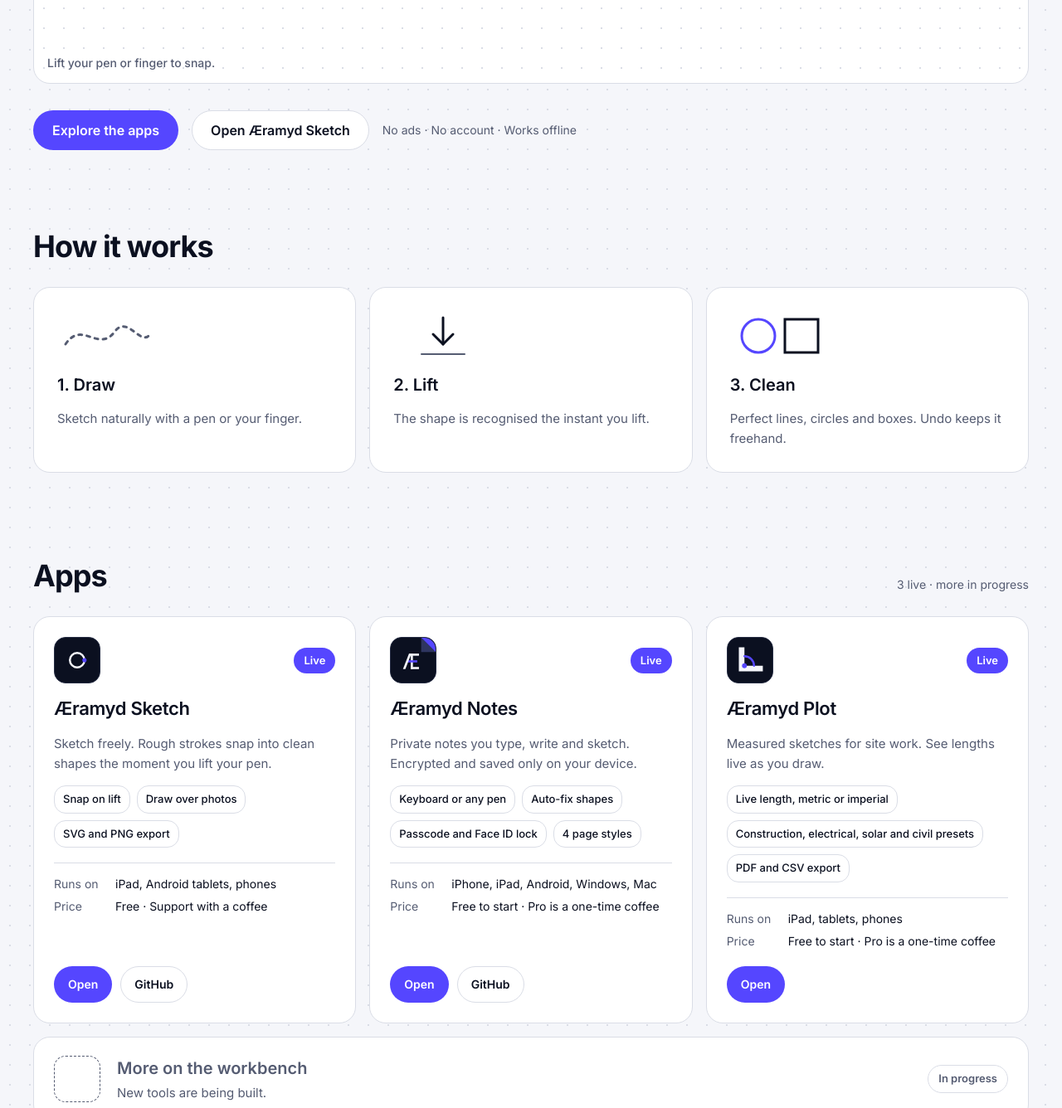
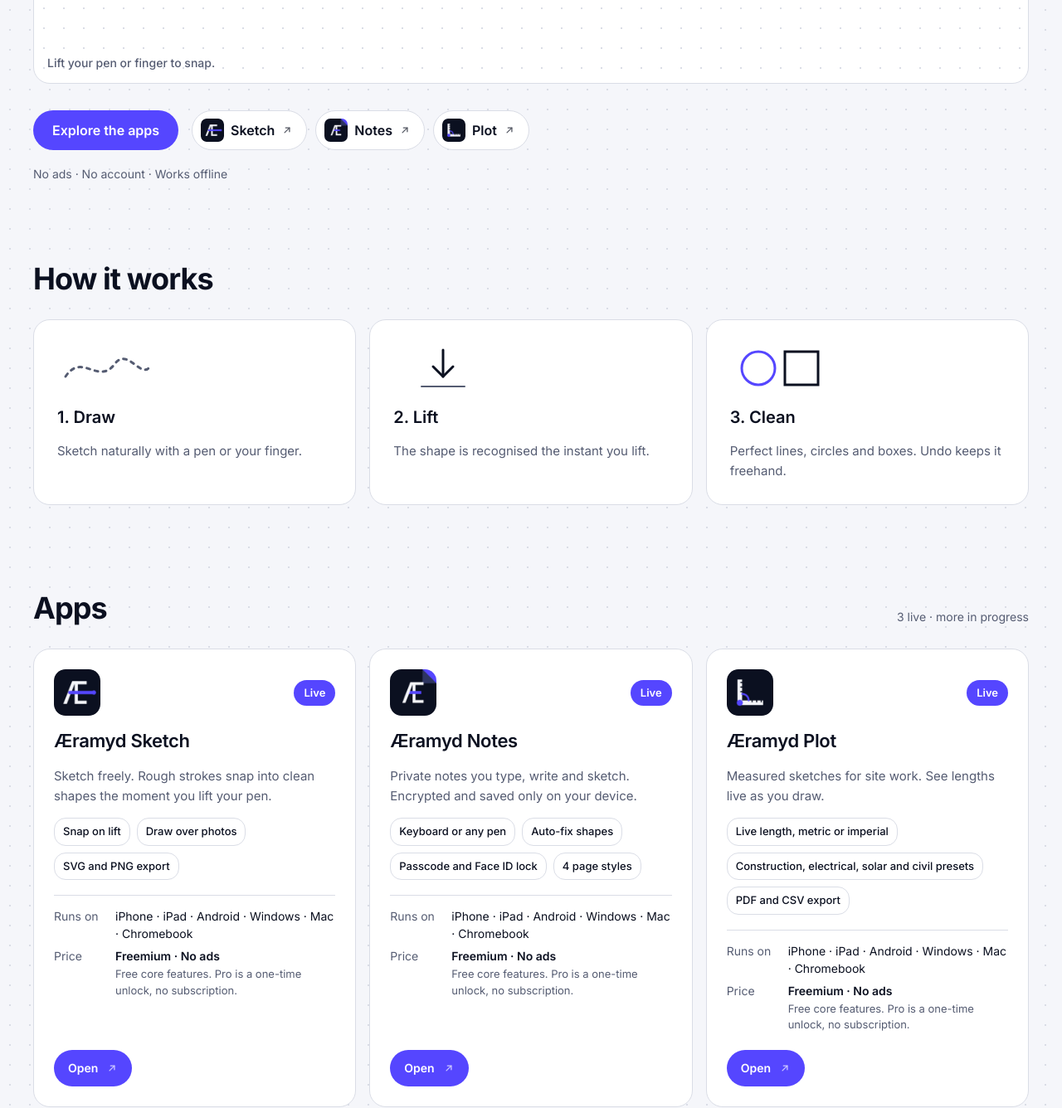
Before and after one commit to aeramyd/aeramyd-site, a plain HTML site: page index.html in a window 1280 px wide. Shown: the part 720-2056 px from the top of the page at 83% size. Drawn offline with Linux system fonts and the light colour scheme.

Commit message:
Add files via upload

```diff
--- a/index.html
+++ b/index.html
@@ -122,6 +122,25 @@
   .row-links a.sub{color:var(--muted)}
   .muted-title{color:var(--muted)}
 
+  .quick{display:flex;flex-wrap:wrap;gap:10px}
+  .qbtn{padding:0 16px 0 10px;gap:8px}
+  .qbtn img{border-radius:7px}
+  .ext{opacity:.7;flex:none}
+  .sr{position:absolute;width:1px;height:1px;overflow:hidden;clip:rect(0 0 0 0);white-space:nowrap}
+  .hero .note{margin-top:-14px}
+  .app-img{width:56px;height:56px;border-radius:14px;display:block}
+  .meta dd strong{display:block;font-weight:600}
+  .meta .fine{display:block;color:var(--muted);font-size:13px;line-height:1.5;margin-top:2px}
+  .coffee{position:relative;isolation:isolate;width:44px;height:44px;border-radius:22px;background:var(--iris);color:#fff;display:inline-flex;align-items:center;justify-content:center;flex:none}
+  .coffee::before,.coffee::after{content:"";position:absolute;inset:0;border-radius:50%;background:var(--iris);z-index:-1;animation:pulse 2.6s ease-out infinite}
+  .coffee::after{animation-delay:1.3s}
+  .coffee:hover{background:#4436F0}
+  nav.main a.coffee,nav.main a.coffee:hover{color:#fff;padding:0}
+  .plat span{white-space:nowrap}
+  .navtools{display:flex;align-items:center;gap:10px}
+  @keyframes pulse{0%{transform:scale(1);opacity:.45}100%{transform:scale(1.9);opacity:0}}
+  @media (max-width:600px){.quick{width:100%}.qbtn{flex:1 1 0;min-width:0;justify-content:center;padding:0 12px 0 8px;gap:6px;font-size:15px}.qbtn .ext{display:none}.hero .note{margin-top:-8px}}
+
   .apps{display:grid;grid-template-columns:repeat(auto-fit,minmax(min(100%,300px),1fr));gap:16px}
   .app{background:var(--card);border:1px solid var(--line);border-radius:var(--radius);padding:24px;display:flex;flex-direction:column;gap:14px;transition:border-color .2s ease,transform .2s ease}
   .app:hover{border-color:var(--iris);transform:translateY(-2px)}
@@ -191,6 +210,9 @@
       <a href="#apps">Apps</a>
       <a href="#about">About</a>
       <a href="#contact">Contact</a>
+      <a class="coffee" href="https://paypal.me/aeramyd" target="_blank" rel="noopener" aria-label="Buy Æramyd a coffee, any amount (opens in a new tab)" title="Buy me a coffee">
+        <svg viewBox="0 0 24 24" width="20" height="20" fill="none" stroke="currentColor" stroke-width="1.9" stroke-linecap="round" stroke-linejoin="round" aria-hidden="true"><path d="M4 9h12v5a5 5 0 0 1-5 5H9a5 5 0 0 1-5-5V9z"/><path d="M16 10h1.5a2.5 2.5 0 0 1 0 5H16"/><path d="M8 3.5c0 1 1 1.2 1 2.2M12 3.5c0 1 1 1.2 1 2.2"/></svg>
+      </a>
       <button type="button" class="btn btn-ghost theme-btn" id="theme-btn" aria-label="Switch theme">
         <svg class="ico-sun" viewBox="0 0 24 24" width="20" height="20" fill="none" stroke="currentColor" stroke-width="1.8" stroke-linecap="round" aria-hidden="true"><circle cx="12" cy="12" r="4"/><path d="M12 2v2M12 20v2M4.9 4.9l1.4 1.4M17.7 17.7l1.4 1.4M2 12h2M20 12h2M4.9 19.1l1.4-1.4M17.7 6.3l1.4-1.4"/></svg>
         <svg class="ico-moon" viewBox="0 0 24 24" width="20" height="20" fill="none" stroke="currentColor" stroke-width="1.8" stroke-linecap="round" stroke-linejoin="round" aria-hidden="true"><path d="M20 14.5A8 8 0 1 1 9.5 4a6.5 6.5 0 0 0 10.5 10.5z"/></svg>
@@ -215,9 +237,13 @@
 
     <div class="cta">
       <a class="btn btn-primary" href="#apps">Explore the apps</a>
-      <a class="btn btn-ghost" href="https://aeramyd-sketch.pages.dev">Open Æramyd Sketch</a>
-      <span class="note">No ads · No account · Works offline</span>
+      <div class="quick" aria-label="Open an app">
+        <a class="btn btn-ghost qbtn" href="https://aeramyd-sketch.pages.dev" target="_blank" rel="noopener"><img src="/apps/sketch.png" width="28" height="28" alt="">Sketch<svg class="ext" viewBox="0 0 24 24" width="14" height="14" fill="none" stroke="currentColor" stroke-width="2.2" stroke-linecap="round" stroke-linejoin="round" aria-hidden="true"><path d="M7 17L17 7"/><path d="M9 7h8v8"/></svg><span class="sr">(opens in a new tab)</span></a>
+        <a class="btn btn-ghost qbtn" href="https://aeramyd-notes.pages.dev" target="_blank" rel="noopener"><img src="/apps/notes.png" width="28" height="28" alt="">Notes<svg class="ext" viewBox="0 0 24 24" width="14" height="14" fill="none" stroke="currentColor" stroke-width="2.2" stroke-linecap="round" stroke-linejoin="round" aria-hidden="true"><path d="M7 17L17 7"/><path d="M9 7h8v8"/></svg><span class="sr">(opens in a new tab)</span></a>
+        <a class="btn btn-ghost qbtn" href="https://aeramyd-plot.pages.dev" target="_blank" rel="noopener"><img src="/apps/plot.png" width="28" height="28" alt="">Plot<svg class="ext" viewBox="0 0 24 24" width="14" height="14" fill="none" stroke="currentColor" stroke-width="2.2" stroke-linecap="round" stroke-linejoin="round" aria-hidden="true"><path d="M7 17L17 7"/><path d="M9 7h8v8"/></svg><span class="sr">(opens in a new tab)</span></a>
+      </div>
     </div>
+    <p class="note">No ads · No account · Works offline</p>
   </section>
 
   <section aria-labelledby="how-title" class="reveal">
@@ -247,7 +273,7 @@
 
       <article class="app">
         <div class="app-top">
-          <div class="app-icon" aria-hidden="true"><svg viewBox="0 0 40 40" width="32" height="32"><circle cx="20" cy="20" r="11" fill="none" stroke="#F5F6FA" stroke-width="3"/><circle cx="31" cy="20" r="3.2" fill="#5546FF"/></svg></div>
+          <img class="app-img" src="/apps/sketch.png" width="56" height="56" alt="Æramyd Sketch icon">
           <span class="pill pill-live">Live</span>
         </div>
         <h3>Æramyd Sketch</h3>
@@ -256,18 +282,17 @@
           <li>Snap on lift</li><li>Draw over photos</li><li>SVG and PNG export</li>
         </ul>
         <dl class="meta">
-          <div><dt>Runs on</dt><dd>iPad, Android tablets, phones</dd></div>
-          <div><dt>Price</dt><dd>Free · Support with a coffee</dd></div>
+          <div><dt>Runs on</dt><dd class="plat"><span>iPhone</span> · <span>iPad</span> · <span>Android</span> · <span>Windows</span> · <span>Mac</span> · <span>Chromebook</span></dd></div>
+          <div><dt>Price</dt><dd><strong>Freemium · No ads</strong><span class="fine">Free core features. Pro is a one-time unlock, no subscription.</span></dd></div>
         </dl>
         <div class="app-links">
-          <a class="btn btn-primary btn-sm" href="https://aeramyd-sketch.pages.dev">Open</a>
-          <a class="btn btn-ghost btn-sm" href="https://github.com/aeramyd/aeramyd-sketch">GitHub</a>
+          <a class="btn btn-primary btn-sm" href="https://aeramyd-sketch.pages.dev" target="_blank" rel="noopener">Open<svg class="ext" viewBox="0 0 24 24" width="14" height="14" fill="none" stroke="currentColor" stroke-width="2.2" stroke-linecap="round" stroke-linejoin="round" aria-hidden="true"><path d="M7 17L17 7"/><path d="M9 7h8v8"/></svg><span class="sr">(opens in a new tab)</span></a>
         </div>
       </article>
 
       <article class="app">
         <div class="app-top">
-          <div class="app-icon" aria-hidden="true"><svg viewBox="0 0 56 56" width="56" height="56"><defs><clipPath id="nclip"><rect width="56" height="56" rx="14"/></clipPath></defs><g clip-path="url(#nclip)"><rect width="56" height="56" fill="#0B1020"/><path d="M38 0 H56 V18 Z" fill="#5546FF"/><path d="M38 0 L38 18 L56 18 Z" fill="#2E3560"/></g><g transform="translate(12 16) scale(.27)"><g fill="#F5F6FA"><rect x="40" y="14" width="46" height="10"/><rect x="48" y="14" width="10" height="72"/><rect x="48" y="76" width="38" height="10"/></g><rect x="30" y="45" width="48" height="10" fill="#5546FF"/><path d="M12 86 L40 14 L51 14 L23 86 Z" fill="#F5F6FA"/></g></svg></div>
+          <img class="app-img" src="/apps/notes.png" width="56" height="56" alt="Æramyd Notes icon">
           <span class="pill pill-live">Live</span>
         </div>
         <h3>Æramyd Notes</h3>
@@ -276,18 +301,17 @@
           <li>Keyboard or any pen</li><li>Auto-fix shapes</li><li>Passcode and Face ID lock</li><li>4 page styles</li>
         </ul>
         <dl class="meta">
-          <div><dt>Runs on</dt><dd>iPhone, iPad, Android, Windows, Mac</dd></div>
-          <div><dt>Price</dt><dd>Free to start · Pro is a one-time coffee</dd></div>
+          <div><dt>Runs on</dt><dd class="plat"><span>iPhone</span> · <span>iPad</span> · <span>Android</span> · <span>Windows</span> · <span>Mac</span> · <span>Chromebook</span></dd></div>
+          <div><dt>Price</dt><dd><strong>Freemium · No ads</strong><span class="fine">Free core features. Pro is a one-time unlock, no subscription.</span></dd></div>
         </dl>
         <div class="app-links">
-          <a class="btn btn-primary btn-sm" href="https://aeramyd-notes.pages.dev">Open</a>
-          <a class="btn btn-ghost btn-sm" href="https://github.com/aeramyd/aeramyd-notes">GitHub</a>
+          <a class="btn btn-primary btn-sm" href="https://aeramyd-notes.pages.dev" target="_blank" rel="noopener">Open<svg class="ext" viewBox="0 0 24 24" width="14" height="14" fill="none" stroke="currentColor" stroke-width="2.2" stroke-linecap="round" stroke-linejoin="round" aria-hidden="true"><path d="M7 17L17 7"/><path d="M9 7h8v8"/></svg><span class="sr">(opens in a new tab)</span></a>
         </div>
       </article>
 
       <article class="app">
         <div class="app-top">
-          <div class="app-icon" aria-hidden="true"><svg viewBox="0 0 56 56" width="56" height="56"><rect width="56" height="56" rx="14" fill="#0B1020"/><path d="M14 12 H21 V35 H44 V42 H14 Z" fill="#F5F6FA"/><path d="M21 23 A12 12 0 0 1 33 35" fill="none" stroke="#5546FF" stroke-width="2.6" stroke-linecap="round"/><circle cx="21" cy="35" r="3" fill="#5546FF"/></svg></div>
+          <img class="app-img" src="/apps/plot.png" width="56" height="56" alt="Æramyd Plot icon">
           <span class="pill pill-live">Live</span>
         </div>
         <h3>Æramyd Plot</h3>
@@ -296,11 +320,11 @@
           <li>Live length, metric or imperial</li><li>Construction, electrical, solar and civil presets</li><li>PDF and CSV export</li>
         </ul>
         <dl class="meta">
-          <div><dt>Runs on</dt><dd>iPad, tablets, phones</dd></div>
-          <div><dt>Price</dt><dd>Free to start · Pro is a one-time coffee</dd></div>
+          <div><dt>Runs on</dt><dd class="plat"><span>iPhone</span> · <span>iPad</span> · <span>Android</span> · <span>Windows</span> · <span>Mac</span> · <span>Chromebook</span></dd></div>
+          <div><dt>Price</dt><dd><strong>Freemium · No ads</strong><span class="fine">Free core features. Pro is a one-time unlock, no subscription.</span></dd></div>
         </dl>
         <div class="app-links">
-          <a class="btn btn-primary btn-sm" href="https://aeramyd-plot.pages.dev">Open</a>
+          <a class="btn btn-primary btn-sm" href="https://aeramyd-plot.pages.dev" target="_blank" rel="noopener">Open<svg class="ext" viewBox="0 0 24 24" width="14" height="14" fill="none" stroke="currentColor" stroke-width="2.2" stroke-linecap="round" stroke-linejoin="round" aria-hidden="true"><path d="M7 17L17 7"/><path d="M9 7h8v8"/></svg><span class="sr">(opens in a new tab)</span></a>
         </div>
       </article>
     </div>
@@ -326,11 +350,11 @@
     <div class="contact">
       <div>
         <h2 id="contact-title">Contact</h2>
-        <p>Ideas, feedback or bug reports are welcome on GitHub.</p>
+        <p>Follow Æramyd on GitHub.</p>
       </div>
-      <a class="btn btn-primary" href="https://github.com/aeramyd">
+      <a class="btn btn-primary" href="https://github.com/aeramyd" target="_blank" rel="noopener">
         <svg viewBox="0 0 24 24" width="20" height="20" fill="currentColor" aria-hidden="true"><path d="M12 2a10 10 0 0 0-3.16 19.49c.5.09.68-.22.68-.48v-1.7c-2.78.6-3.37-1.34-3.37-1.34-.45-1.16-1.11-1.47-1.11-1.47-.91-.62.07-.6.07-.6 1 .07 1.53 1.03 1.53 1.03.9 1.52 2.34 1.08 2.91.83.09-.65.35-1.09.63-1.34-2.22-.25-4.55-1.11-4.55-4.94 0-1.09.39-1.98 1.03-2.68-.1-.25-.45-1.27.1-2.64 0 0 .84-.27 2.75 1.02a9.6 9.6 0 0 1 5 0c1.91-1.29 2.75-1.02 2.75-1.02.55 1.37.2 2.39.1 2.64.64.7 1.03 1.59 1.03 2.68 0 3.84-2.34 4.69-4.57 4.93.36.31.68.92.68 1.85v2.75c0 .27.18.58.69.48A10 10 0 0 0 12 2z"/></svg>
-        github.com/aeramyd
+        github.com/aeramyd<span class="sr">(opens in a new tab)</span>
       </a>
     </div>
   </section>
--- a/sitemap.xml
+++ b/sitemap.xml
@@ -1,5 +1,5 @@
 <?xml version="1.0" encoding="UTF-8"?>
 <urlset xmlns="http://www.sitemaps.org/schemas/sitemap/0.9">
-  <url><loc>https://aeramyd.pages.dev/</loc><lastmod>2026-11-18</lastmod></url>
-  <url><loc>https://aeramyd.pages.dev/privacy</loc><lastmod>2026-11-18</lastmod></url>
+  <url><loc>https://aeramyd.pages.dev/</loc><lastmod>2026-11-19</lastmod></url>
+  <url><loc>https://aeramyd.pages.dev/privacy</loc><lastmod>2026-11-19</lastmod></url>
 </urlset>
```
Also changed, not shown: privacy.html (+3 -3 lines), apps/notes.png (added), apps/plot.png (added), apps/sketch.png (added), 1 other file.
